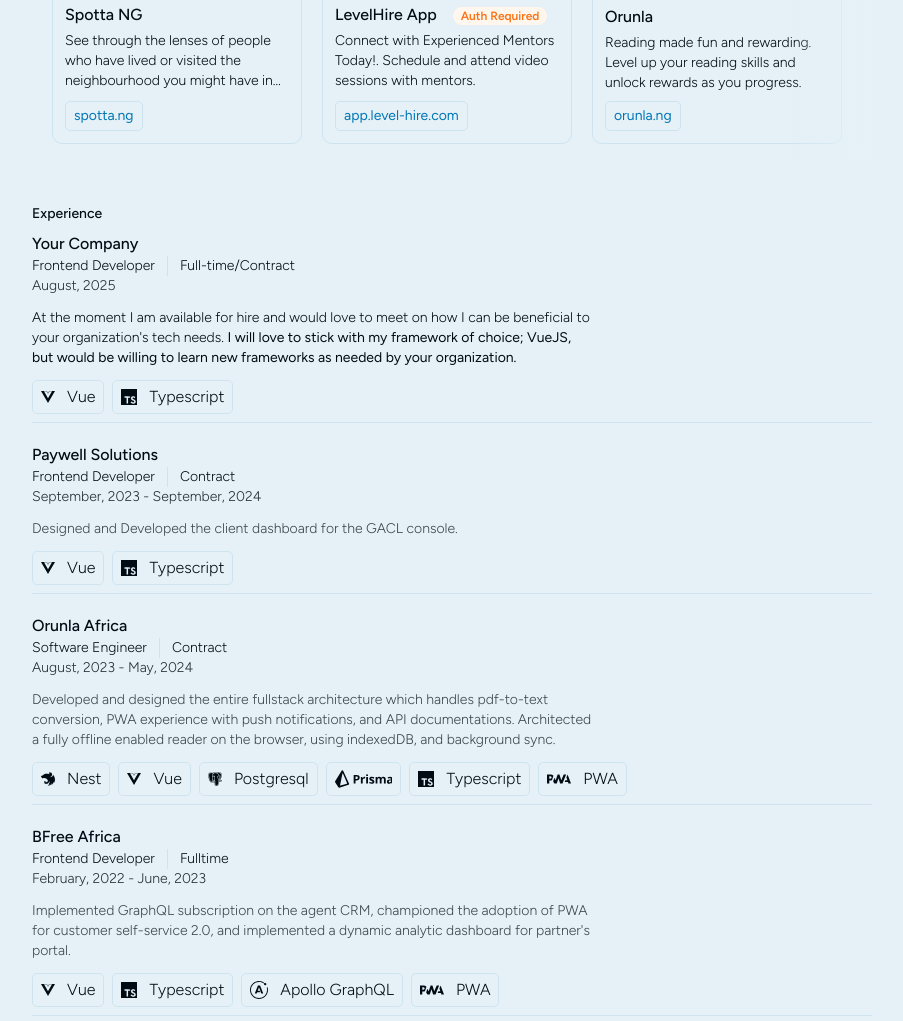
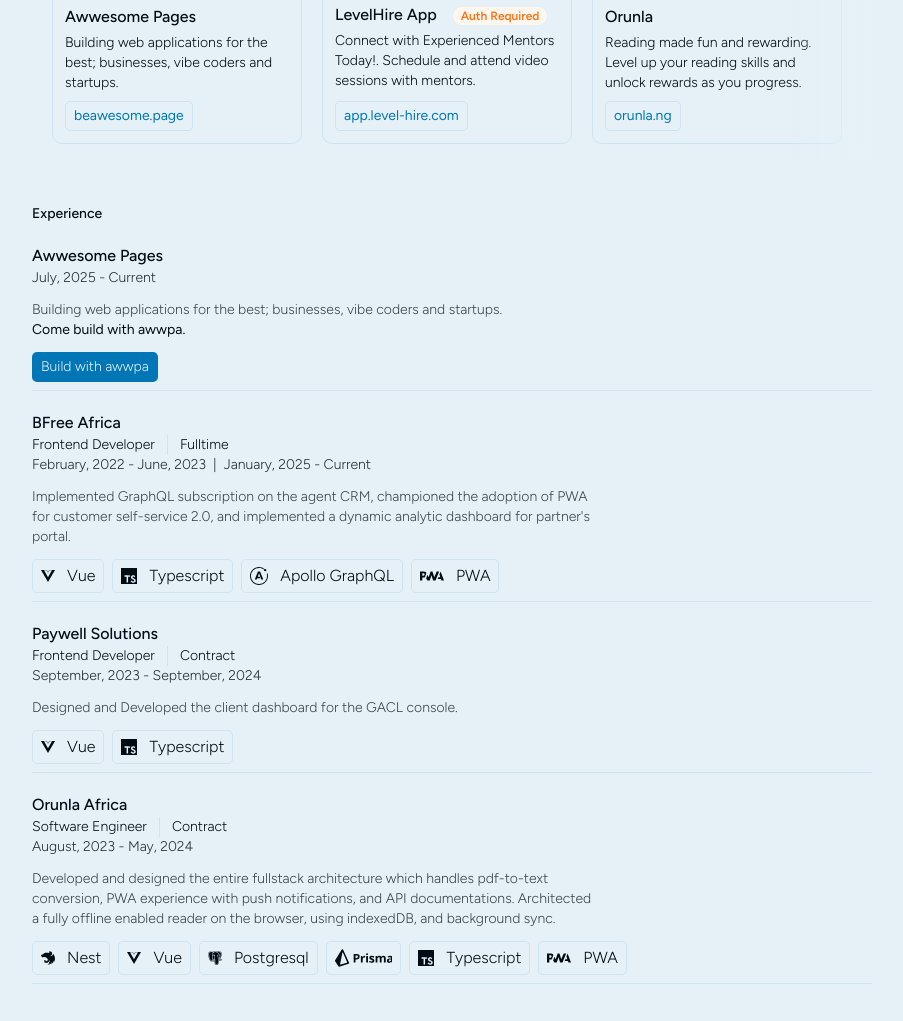
Before and after one commit to booluw/portfolio, a website built with Vite: page index.html in a window 1280 px wide. Shown: the part 639-1660 px from the top of the page, without its empty margins (48-951 px from the left). Built offline with nearby package versions, Linux system fonts and the light colour scheme.

Commit message:
feat: added awwpa

```diff
--- a/index.html
+++ b/index.html
@@ -148,6 +148,21 @@
           My Resume
         </a>
       </div>
+
+      <!-- <div class="p-5 border border-border rounded bg-border" data-animate>
+        <h2 class="font-[500] text-black text-sm">Need a custom solution?</h2>
+        <p class="text-sm leading-snug mt-3 mb-4">
+          <span class="opacity-90">I have a great team of builders at</span>
+          <span class="font-[400]">awwpa</span>
+          <span class="opacity-90">that are ready to bring your next idea to life.</span>
+        </p>
+
+        <a href="//booluw.substack.com" target="_blank"
+          class="py-2 px-2 !text-center rounded-sm text-primary border border-primary hover:text-white hover:bg-primary font-[500]">
+          Build with awwpa
+        </a>
+      </div> -->
+
       <div class="p-5 border border-border rounded bg-border" data-animate>
         <h2 class="font-[500] text-black text-sm">Newsletter</h2>
         <p class="text-sm leading-snug mt-3 mb-4">
@@ -408,26 +423,26 @@
           <div
             class="flex-shrink-0 w-full md:w-[250px] border border-border p-3 rounded group cursor-default  flex flex-col items-start justify-between">
             <div data-animate>
-              <img src="/spottang-page-screenshot.webp" alt="Thumbnail of SpottaNG home page"
+              <img src="/awwpa-page-screenshot.webp" alt="Thumbnail of awwpa home page"
                 class="w-full h-auto rounded-sm grayscale group-hover:grayscale-0 transition-all ease-in-out" />
               <div class="mt-3">
-                <h3 class="font-[500]">Spotta NG</h3>
-                <p class="text-sm mt-1 mb-2 md:line-clamp-3">
-                  See through the lenses of people who have lived or visited the neighbourhood you might have in mind.
+                <h3 class="font-[500] inline-block mr-3">Awwesome Pages</h3>
+                <p class="text-sm mt-1 mb-2 md:line-clamp-3" aria-label="awpa">
+                  Building web applications for the best; businesses, vibe coders and startups.
                 </p>
               </div>
             </div>
-            <a href="//spotta.ng" target="_blank"
+            <a aria-labelledby="awpa" href="//beawesome.page" target="_blank"
               class="inline-flex py-1 px-2 border border-border rounded-sm text-primary group-hover:bg-primary group-hover:text-white group-hover:border-primary text-sm font-[400]"
               data-animate>
-              spotta.ng
+              beawesome.page
             </a>
           </div>
 
           <div
             class="flex-shrink-0 w-full md:w-[250px] border border-border p-3 rounded group cursor-default  flex flex-col items-start justify-between">
             <div data-animate>
-              <img src="/levelhire-page-screenshot.webp" alt="Thumbnail of SpottaNG home page"
+              <img src="/levelhire-page-screenshot.webp" alt="Thumbnail of Level hire home page"
                 class="w-full h-auto rounded-sm grayscale group-hover:grayscale-0 transition-all ease-in-out" />
               <div class="mt-3">
                 <h3 class="font-[500] inline-block mr-3">LevelHire App</h3>
@@ -494,12 +509,12 @@
                 class="w-full h-auto rounded-sm grayscale group-hover:grayscale-0 transition-all ease-in-out" />
               <div class="mt-3">
                 <h3 class="font-[500]">Photosplash</h3>
-                <p class="text-sm mt-1 mb-2 md:line-clamp-3">
+                <p class="text-sm mt-1 mb-2 md:line-clamp-3" aria-label="photosplash">
                   Add customizable text overlay on images, with offline support.
                 </p>
               </div>
             </div>
-            <a href="//ps6555753.web.app" target="_blank"
+            <a aria-labelledby="photosplash" href="//ps6555753.web.app" target="_blank"
               class="inline-flex py-1 px-2 border border-border rounded-sm text-primary group-hover:bg-primary group-hover:text-white group-hover:border-primary text-sm font-[400]"
               data-animate>
               ps6555753.web.app
@@ -515,29 +530,79 @@
       <div class="mt-10" data-scroll-section>
         <h2 class="font-[500] text-black text-sm">Experience</h2>
         <div class="flex flex-col gap-3">
+
           <div class="border-b border-border py-2">
             <div>
-              <h3 class="font-[500]">Your Company</h3>
+              <h3 class="font-[500]">Awwesome Pages</h3>
+              <!-- <div class="text-sm flex gap-3">
+                <h4 class="border-r border-border pr-3">
+                  Lead
+                </h4>
+                <h4 class="">Full-time/Contract</h4>
+              </div> -->
+              <h4 class="text-sm opacity-85">
+                July, 2025 - Current
+              </h4>
+            </div>
+            <p class="my-3 text-sm md:w-2/3">
+              <span class="opacity-75" aria-label="awwpa">
+                Building web applications for the best; businesses, vibe coders and startups.
+              </span><br />
+              <span class="font-[400]">
+                Come build with awwpa.
+              </span>
+
+            </p>
+            <div class="flex flex-wrap">
+              <!-- <div
+                class="bg-transparent text-black hover:bg-primary hover:text-white flex gap-3 items-center py-1 px-2 border border-border rounded-sm transition-colors ease-in-out">
+                <svg class="w-[14px]" fill="currentColor" viewBox="0 0 24 24" role="img" xmlns="http://www.w3.org/2000/svg">
+                  <g id="SVGRepo_bgCarrier" stroke-width="0"></g>
+                  <g id="SVGRepo_tracerCarrier" stroke-linecap="round" stroke-linejoin="round"></g>
+                  <g id="SVGRepo_iconCarrier">
+                    <path d="M24,1.61H14.06L12,5.16,9.94,1.61H0L12,22.39ZM12,14.08,5.16,2.23H9.59L12,6.41l2.41-4.18h4.43Z">
+                    </path>
+                  </g>
+                </svg>
+                Vue
+              </div> -->
+
+              <a href="//beawesome.page" target="_blank"
+                class="bg-primary text-white flex gap-3 items-center text-sm py-1 px-2 border border-border rounded-sm transition-colors ease-in-out"
+                aria-labelledby="awwpa">
+                <!-- <svg fill="currentColor" class="w-[16px]" viewBox="0 0 24 24" role="img" xmlns="http://www.w3.org/2000/svg">
+                  <g id="SVGRepo_bgCarrier" stroke-width="0"></g>
+                  <g id="SVGRepo_tracerCarrier" stroke-linecap="round" stroke-linejoin="round"></g>
+                  <g id="SVGRepo_iconCarrier">
+                    <path
+                      d="M0 12v12h24V0H0zm19.341-.956c.61.152 1.074.423 1.501.865.221.236.549.666.575.77.008.03-1.036.73-1.668 1.123-.023.015-.115-.084-.217-.236-.31-.45-.633-.644-1.128-.678-.728-.05-1.196.331-1.192.967a.88.88 0 0 0 .102.45c.16.331.458.53 1.39.933 1.719.74 2.454 1.227 2.911 1.92.51.773.625 2.008.278 2.926-.38.998-1.325 1.676-2.655 1.9-.411.073-1.386.062-1.828-.018-.964-.172-1.878-.648-2.442-1.273-.221-.243-.652-.88-.625-.925.011-.016.11-.077.22-.141.108-.061.511-.294.892-.515l.69-.4.145.214c.202.308.643.731.91.872.766.404 1.817.347 2.335-.118a.883.883 0 0 0 .313-.72c0-.278-.035-.4-.18-.61-.186-.266-.567-.49-1.649-.96-1.238-.533-1.771-.864-2.259-1.39a3.165 3.165 0 0 1-.659-1.2c-.091-.339-.114-1.189-.042-1.531.255-1.197 1.158-2.03 2.461-2.278.423-.08 1.406-.05 1.821.053zm-5.634 1.002l.008.983H10.59v8.876H8.38v-8.876H5.258v-.964c0-.534.011-.98.026-.99.012-.016 1.913-.024 4.217-.02l4.195.012z">
+                    </path>
+                  </g>
+                </svg> -->
+                Build with awwpa
+              </a>
+            </div>
+          </div>
+
+          <div class="border-b border-border py-2">
+            <div>
+              <h3 class="font-[500]">BFree Africa</h3>
               <div class="text-sm flex gap-3">
                 <h4 class="border-r border-border pr-3">
                   Frontend Developer
                 </h4>
-                <h4 class="">Full-time/Contract</h4>
+                <h4 class="">Fulltime</h4>
               </div>
               <h4 class="text-sm opacity-85">
-                <span data-insert="month"></span>, <span data-insert="year"></span>
+                February, 2022 - June, 2023&nbsp;&nbsp;|&nbsp;&nbsp;January, 2025 - Current
               </h4>
             </div>
-            <p class="my-3 text-sm md:w-2/3">
-              At the moment I am available for hire and would love to meet on how I can be beneficial to your
-              organization's tech needs.
-              <span class="font-[400]">
-                I will love to stick with my framework of choice; VueJS, but would be willing to learn new frameworks as
-                needed by your organization.
-              </span>
+            <p class="my-3 text-sm md:w-2/3 opacity-75">
+              Implemented GraphQL subscription on the agent CRM, championed the adoption of PWA for customer
+              self-service 2.0, and implemented a dynamic analytic dashboard for partner's portal.
+            </p>
+            <div class="flex flex-wrap gap-2 mt-3">
 
-            </p>
-            <div class="flex flex-wrap gap-2">
               <div
                 class="bg-transparent text-black hover:bg-primary hover:text-white flex gap-3 items-center py-1 px-2 border border-border rounded-sm transition-colors ease-in-out">
                 <svg class="w-[14px]" fill="currentColor" viewBox="0 0 24 24" role="img"
@@ -566,6 +631,33 @@
                   </g>
                 </svg>
                 Typescript
+              </div>
+
+              <div
+                class="bg-transparent text-black hover:bg-primary hover:text-white flex gap-3 items-center py-1 px-2 border border-border rounded-sm transition-colors ease-in-out">
+                <svg fill="currentColor" class="w-[18px]" viewBox="0 0 24 24" role="img"
+                  xmlns="http://www.w3.org/2000/svg">
+                  <g id="SVGRepo_bgCarrier" stroke-width="0"></g>
+                  <g id="SVGRepo_tracerCarrier" stroke-linecap="round" stroke-linejoin="round"></g>
+                  <g id="SVGRepo_iconCarrier">
+                    <path
+                      d="M12,0C5.372,0 0,5.373 0,12 0,18.628 5.372,24 12,24 18.627,24 24,18.628 24,12A12.014,12.014 0 0 0 23.527,8.657 0.6,0.6 0 0 0 22.4,9.066H22.398C22.663,10.009 22.8,10.994 22.8,12A10.73,10.73 0 0 1 19.637,19.637 10.729,10.729 0 0 1 12,22.8 10.73,10.73 0 0 1 4.363,19.637 10.728,10.728 0 0 1 1.2,12 10.73,10.73 0 0 1 4.363,4.363 10.728,10.728 0 0 1 12,1.2C14.576,1.2 17.013,2.096 18.958,3.74A1.466,1.466 0 1 0 19.82,2.9 11.953,11.953 0 0 0 12,0ZM10.56,5.88 6.36,16.782H8.99L9.677,14.934H13.646L12.927,12.892H10.314L12.014,8.201 15.038,16.781H17.669L13.47,5.88Z">
+                    </path>
+                  </g>
+                </svg>
+                Apollo GraphQL
+              </div>
+
+              <div
+                class="bg-transparent text-black hover:bg-primary hover:text-white flex gap-3 items-center py-1 px-2 border border-border rounded-sm transition-colors ease-in-out">
+                <svg class="w-[24px] fill-current" viewBox="0 0 512 512" width="512" xmlns="http://www.w3.org/2000/svg">
+                  <title />
+                  <path
+                    d="M330.7,352l77.72-192H356.9L303.74,284.07,265.93,160H226.32L185.74,284.07l-28.63-56.53L131.21,307l26.3,45h50.7l36.68-111.27,35,111.27Z" />
+                  <path
+                    d="M48.79,286.09H80.44a93.39,93.39,0,0,0,25.62-3.21l8.18-25.19,22.88-70.39a55.75,55.75,0,0,0-6-7.82Q113.54,160,79.59,160H0V352H48.79Zm41.9-81.92q6.89,6.92,6.88,18.52t-6,18.53q-6.64,7.62-24.44,7.61H48.79V197.25H67.21q16.59,0,23.48,6.92ZM376.85,317.61l14.79-37.25h42.69l-20.26-56.51L439.41,160,512,352H458.47l-12.4-34.39Z" />
+                </svg>
+                PWA
               </div>
             </div>
           </div>
@@ -720,84 +812,6 @@
               </div>
             </div>
           </div>
-
-          <div class="border-b border-border py-2">
-            <div>
-              <h3 class="font-[500]">BFree Africa</h3>
-              <div class="text-sm flex gap-3">
-                <h4 class="border-r border-border pr-3">
-                  Frontend Developer
-                </h4>
-                <h4 class="">Fulltime</h4>
-              </div>
-              <h4 class="text-sm opacity-85">
-                February, 2022 - June, 2023
-              </h4>
-            </div>
-            <p class="my-3 text-sm md:w-2/3 opacity-75">
-              Implemented GraphQL subscription on the agent CRM, championed the adoption of PWA for customer
-              self-service 2.0, and implemented a dynamic analytic dashboard for partner's portal.
-            </p>
-            <div class="flex flex-wrap gap-2 mt-3">
-
-              <div
-                class="bg-transparent text-black hover:bg-primary hover:text-white flex gap-3 items-center py-1 px-2 border border-border rounded-sm transition-colors ease-in-out">
-                <svg class="w-[14px]" fill="currentColor" viewBox="0 0 24 24" role="img"
-                  xmlns="http://www.w3.org/2000/svg">
-                  <g id="SVGRepo_bgCarrier" stroke-width="0"></g>
-                  <g id="SVGRepo_tracerCarrier" stroke-linecap="round" stroke-linejoin="round"></g>
-                  <g id="SVGRepo_iconCarrier">
-                    <path
-                      d="M24,1.61H14.06L12,5.16,9.94,1.61H0L12,22.39ZM12,14.08,5.16,2.23H9.59L12,6.41l2.41-4.18h4.43Z">
-                    </path>
-                  </g>
-                </svg>
-                Vue
-              </div>
-
-              <div
-                class="bg-transparent text-black hover:bg-primary hover:text-white flex gap-3 items-center py-1 px-2 border border-border rounded-sm transition-colors ease-in-out">
-                <svg fill="currentColor" class="w-[16px]" viewBox="0 0 24 24" role="img"
-                  xmlns="http://www.w3.org/2000/svg">
-                  <g id="SVGRepo_bgCarrier" stroke-width="0"></g>
-                  <g id="SVGRepo_tracerCarrier" stroke-linecap="round" stroke-linejoin="round"></g>
-                  <g id="SVGRepo_iconCarrier">
-                    <path
-                      d="M0 12v12h24V0H0zm19.341-.956c.61.152 1.074.423 1.501.865.221.236.549.666.575.77.008.03-1.036.73-1.668 1.123-.023.015-.115-.084-.217-.236-.31-.45-.633-.644-1.128-.678-.728-.05-1.196.331-1.192.967a.88.88 0 0 0 .102.45c.16.331.458.53 1.39.933 1.719.74 2.454 1.227 2.911 1.92.51.773.625 2.008.278 2.926-.38.998-1.325 1.676-2.655 1.9-.411.073-1.386.062-1.828-.018-.964-.172-1.878-.648-2.442-1.273-.221-.243-.652-.88-.625-.925.011-.016.11-.077.22-.141.108-.061.511-.294.892-.515l.69-.4.145.214c.202.308.643.731.91.872.766.404 1.817.347 2.335-.118a.883.883 0 0 0 .313-.72c0-.278-.035-.4-.18-.61-.186-.266-.567-.49-1.649-.96-1.238-.533-1.771-.864-2.259-1.39a3.165 3.165 0 0 1-.659-1.2c-.091-.339-.114-1.189-.042-1.531.255-1.197 1.158-2.03 2.461-2.278.423-.08 1.406-.05 1.821.053zm-5.634 1.002l.008.983H10.59v8.876H8.38v-8.876H5.258v-.964c0-.534.011-.98.026-.99.012-.016 1.913-.024 4.217-.02l4.195.012z">
-                    </path>
-                  </g>
-                </svg>
-                Typescript
-              </div>
-
-              <div
-                class="bg-transparent text-black hover:bg-primary hover:text-white flex gap-3 items-center py-1 px-2 border border-border rounded-sm transition-colors ease-in-out">
-                <svg fill="currentColor" class="w-[18px]" viewBox="0 0 24 24" role="img"
-                  xmlns="http://www.w3.org/2000/svg">
-                  <g id="SVGRepo_bgCarrier" stroke-width="0"></g>
-                  <g id="SVGRepo_tracerCarrier" stroke-linecap="round" stroke-linejoin="round"></g>
-                  <g id="SVGRepo_iconCarrier">
-                    <path
-                      d="M12,0C5.372,0 0,5.373 0,12 0,18.628 5.372,24 12,24 18.627,24 24,18.628 24,12A12.014,12.014 0 0 0 23.527,8.657 0.6,0.6 0 0 0 22.4,9.066H22.398C22.663,10.009 22.8,10.994 22.8,12A10.73,10.73 0 0 1 19.637,19.637 10.729,10.729 0 0 1 12,22.8 10.73,10.73 0 0 1 4.363,19.637 10.728,10.728 0 0 1 1.2,12 10.73,10.73 0 0 1 4.363,4.363 10.728,10.728 0 0 1 12,1.2C14.576,1.2 17.013,2.096 18.958,3.74A1.466,1.466 0 1 0 19.82,2.9 11.953,11.953 0 0 0 12,0ZM10.56,5.88 6.36,16.782H8.99L9.677,14.934H13.646L12.927,12.892H10.314L12.014,8.201 15.038,16.781H17.669L13.47,5.88Z">
-                    </path>
-                  </g>
-                </svg>
-                Apollo GraphQL
-              </div>
-
-              <div
-                class="bg-transparent text-black hover:bg-primary hover:text-white flex gap-3 items-center py-1 px-2 border border-border rounded-sm transition-colors ease-in-out">
-                <svg class="w-[24px] fill-current" viewBox="0 0 512 512" width="512" xmlns="http://www.w3.org/2000/svg">
-                  <title />
-                  <path
-                    d="M330.7,352l77.72-192H356.9L303.74,284.07,265.93,160H226.32L185.74,284.07l-28.63-56.53L131.21,307l26.3,45h50.7l36.68-111.27,35,111.27Z" />
-                  <path
-                    d="M48.79,286.09H80.44a93.39,93.39,0,0,0,25.62-3.21l8.18-25.19,22.88-70.39a55.75,55.75,0,0,0-6-7.82Q113.54,160,79.59,160H0V352H48.79Zm41.9-81.92q6.89,6.92,6.88,18.52t-6,18.53q-6.64,7.62-24.44,7.61H48.79V197.25H67.21q16.59,0,23.48,6.92ZM376.85,317.61l14.79-37.25h42.69l-20.26-56.51L439.41,160,512,352H458.47l-12.4-34.39Z" />
-                </svg>
-                PWA
-              </div>
-            </div>
-          </div>
         </div>
       </div>
 
```
Also changed, not shown: public/awwpa-page-screenshot.webp (added).
